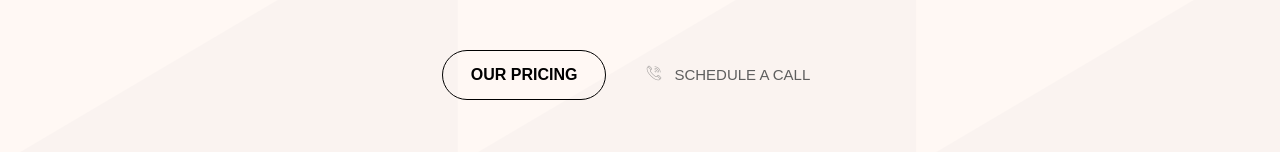
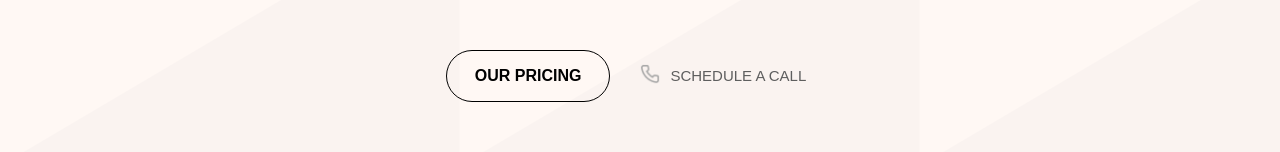
Before and after one commit to faheem303/designship, a React (Create React App) app: page / in a window 1280 px wide. Shown: the part 473-625 px from the top of the page. Built offline with nearby package versions, Linux system fonts and the light colour scheme; a web font is replaced by a local one.

Commit message:
ui chnages

```diff
--- a/src/Home/Herosection.jsx
+++ b/src/Home/Herosection.jsx
@@ -1,5 +1,5 @@
 import React from "react";
-import call from "../assets/icons/call-16.png"
+import call from "../assets/images/call.gif"
 import img from "../assets/images/bgImg.png"
 import ScrollAni from "../Component/Scrollanim";
 
@@ -15,7 +15,7 @@ function HeroSection() {
                     </div>
                     <div className="2xl:flex text-center xl:flex lg:flex md:flex sm:flex block justify-center py-12">
                         <button className="py-3 px-7 outline-none rounded-full border border-black hover:bg-black hover:text-white font-[600]">OUR PRICING</button>
-                        <p className=" py-3 px-7 text-[#5e5e5e] text-[15px] flex items-center justify-center  m-0 hover:text-gray-400 font-[300] "> <img className=" pb-1 px-3" src={call} alt="" /> SCHEDULE A CALL</p>
+                        <p className=" py-3 px-7 text-[#5e5e5e] text-[15px] flex items-center justify-center  m-0 hover:text-gray-400 font-[300] "> <img className=" pb-1 pr-2 w- h-[28px]" src={call} alt="" /> SCHEDULE A CALL</p>
                     </div>
                 </div>
             </div>
```
Also changed, not shown: src/assets/images/call.gif (added).
